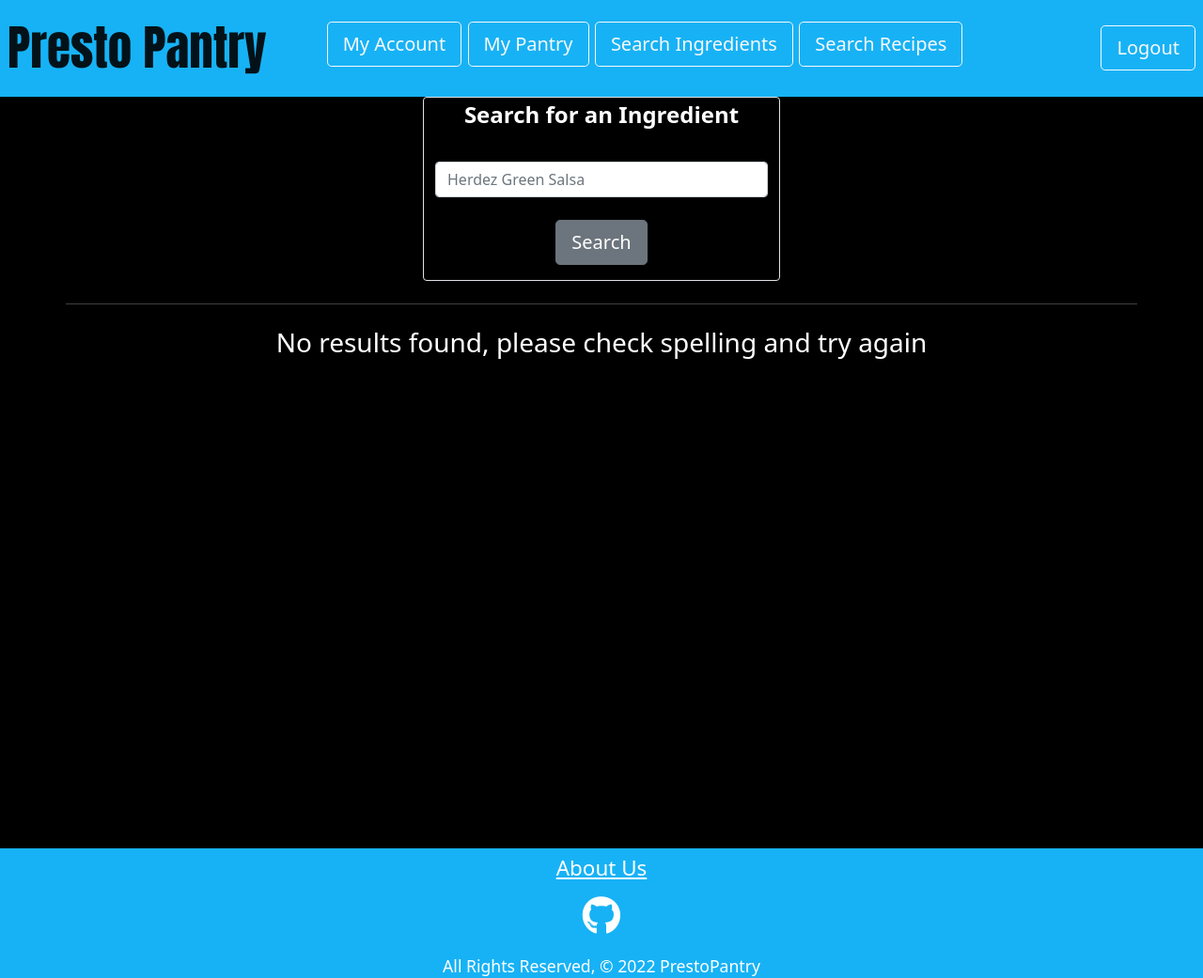
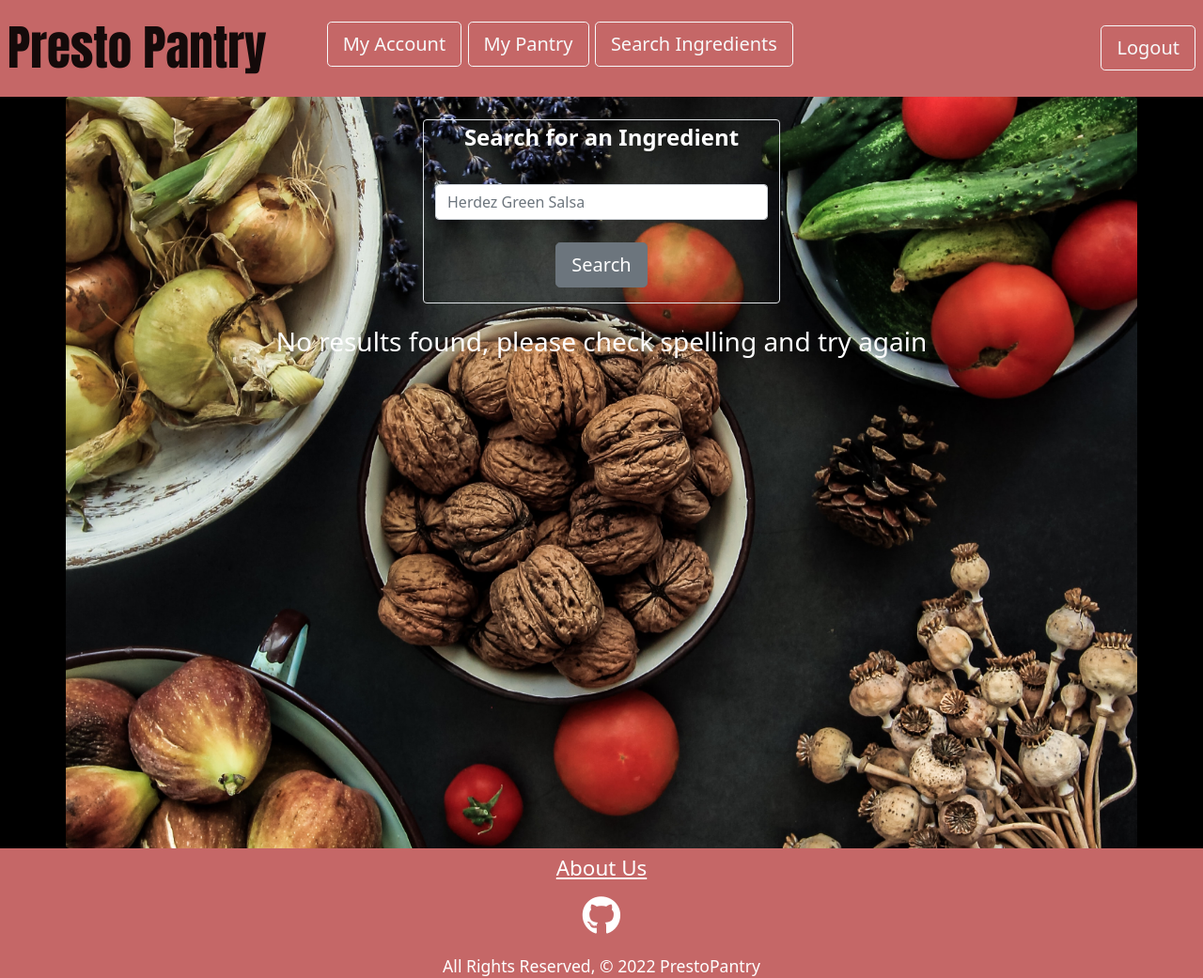
Before and after one commit to dmill166/PrestoPantry, a Django app: page /search-pantry-ingredients/ in a window 1280 px wide. Shown: the whole page at 94% size. Run offline with Django 4.2, Linux system fonts and the light colour scheme; the visitor is signed in with stand-in values (Sample User, id 1); some libraries are stand-ins or nearby versions.

Commit message:
code cleanup

```diff
--- a/prestopantry_app/static/css/style.css
+++ b/prestopantry_app/static/css/style.css
@@ -18,14 +18,13 @@
 .nav_bar{
   padding-left: .5rem;
   padding-right: .5rem;
-  background-color: rgb(23,178,245);
-
+  background-color: rgb(197, 103, 103);
 }
 .padd_nav_button > li{
   padding-right: .4rem;
 }
 .footer{
-  background-color: rgb(23,178,245);
+  background-color: rgb(197, 103, 103);
 }
 .fa-linkedin-in{
   font-size: 2.6rem;
@@ -77,7 +76,6 @@
 }
 .about_us_text > h3{
   color: rgb(110, 166, 251);
-
 }
 .about_us_text > p{
   font-size: 1.3rem;
@@ -104,7 +102,6 @@ color: black;
   text-shadow: #dd4b39;
   color: black;
 }
-
 .google_login_button{
   background-color: #dd4b39;
 }
@@ -113,11 +110,10 @@ background: url("/static/images/blueberry.jpeg") ;
 background-repeat: no-repeat;
 background-position: center;
 background-size: cover;
-
 }
 .signup_card{
   border-radius: 1.5rem;
-  background-color: #c5c5c5cf;
+  background-color: #acb5c3d5;
 }
 .signup_header{
 font-size: 2.2rem;
@@ -131,10 +127,8 @@ color: black;
   text-shadow: #dd4b39;
   color: black;
 }
-
 .edit_account_section{
-/* background-color: #000000; */
-background: url("/static/images/soup.jpeg") ;
+background: url("/static/images/spoon_powder.jpeg") ;
 background-repeat: no-repeat;
 background-position: center;
 background-size: cover;
@@ -187,13 +181,9 @@ background-size: cover;
   background-size: cover;
   background-attachment: fixed;
 }
-
 .recipe_card_image{
-  /* height: 508.59px;
-  width: 546px; */
   min-height: 60%;
   max-width: 65%;
-  /* display: block; */
   border-radius: 1rem;
 }
 .recipe_ingredient_image{
@@ -207,3 +197,9 @@ background-size: cover;
   background-size: contain;
   /* background-attachment: fixed; */
 }
+.search_ingredient_section{
+  background: url("/static/images/ingredients.jpeg");
+  background-repeat: no-repeat;
+  background-position: center;
+  background-size: cover;
+}
--- a/prestopantry_app/templates/about.html
+++ b/prestopantry_app/templates/about.html
@@ -3,7 +3,6 @@
 {% load static %}
 
 <div class="text-center"><h2 class="about_header">About Us</h2></div>
-
     <section>
       <div class="card mb-3 about_us_card">
         <div class="row no-gutters">
--- a/prestopantry_app/templates/base.html
+++ b/prestopantry_app/templates/base.html
@@ -2,6 +2,7 @@
 
 <!doctype html>
 <html lang="en">
+
 <head>
     <meta charset="utf-8">
     <meta name="viewport" content="width=device-width, initial-scale=1, shrink-to-fit=no">
@@ -12,7 +13,8 @@
     <link rel="shortcut icon" href="#">
     <title>PrestoPantry</title>
 </head>
-  <body class= "main_container" style="background-color: rgb(0, 0, 0);">
+
+<body class="main_container" style="background-color: rgb(0, 0, 0);">
 
     <nav class="navbar navbar-expand-lg navbar-light nav_bar">
         <a class="navbar-brand pe-5" href="{% url 'landing_page' %}">Presto Pantry</a>
@@ -25,7 +27,7 @@
 
             <ul class="navbar-nav me-auto mb-2 mb-lg-0 padd_nav_button">
                 <li class="nav-item pb-2">
-            <a  href="{% url 'account' %}" class="btn btn-outline-light btn-lg">My Account</a>
+                    <a href="{% url 'account' %}" class="btn btn-outline-light btn-lg">My Account</a>
                 </li>
                 <li class="nav-item pb-2">
                     <a href="{% url 'pantry' %}" class="btn btn-outline-light btn-lg">My Pantry</a>
@@ -33,15 +35,11 @@
                 <li class="nav-item">
                     <a href="{% url 'search-pantry-ingredients' %}" class="btn btn-outline-light btn-lg">Search Ingredients</a>
                 </li>
-          <li class="nav-item">
-            <a href="{% url 'search-recipes' %}" class="btn btn-outline-light btn-lg">Search Recipes</a>
-          </li>
             </ul>
             <a href="{% url 'logout' %}" class="btn btn-outline-light btn-lg">Logout</a>
 
             {% comment %}
             <a href="{% url 'community' %}" class="btn btn-outline-light btn-lg">Community</a>
-
             {% endcomment %}
 
             {% else %}
@@ -64,7 +62,6 @@
 
     </main>
 
-
     <footer class="footer text-center text-white mt-auto ">
         <div class="container p-1">
             <div class="about-button">
@@ -83,4 +80,5 @@
     <script src="https://cdnjs.cloudflare.com/ajax/libs/popper.js/1.14.7/umd/popper.min.js" integrity="sha384-UO2eT0CpHqdSJQ6hJty5KVphtPhzWj9WO1clHTMGa3JDZwrnQq4sF86dIHNDz0W1" crossorigin="anonymous"></script>
     <script src="https://cdn.jsdelivr.net/npm/bootstrap@5.1.3/dist/js/bootstrap.bundle.min.js" integrity="sha384-ka7Sk0Gln4gmtz2MlQnikT1wXgYsOg+OMhuP+IlRH9sENBO0LRn5q+8nbTov4+1p" crossorigin="anonymous"></script>
 </body>
+
 </html>
--- a/prestopantry_app/templates/login.html
+++ b/prestopantry_app/templates/login.html
@@ -1,7 +1,6 @@
 {% extends 'base.html' %}
 {% load static %}
 {% block content %}
-
 
   <section class="vh-100 login_section" >
     <div class="container py-5 h-100 ">
@@ -14,7 +13,6 @@
               <form action = "{% url 'login' %}" method = "POST">
                 {% csrf_token %}
                 <div class="form-group" >
-
 
                   {% for field in form %}
                   <label class="form-label login_label">{{ field.label }}</label>
--- a/prestopantry_app/templates/search_pantry_ingredients.html
+++ b/prestopantry_app/templates/search_pantry_ingredients.html
@@ -2,11 +2,12 @@
 {% block content %}
 {% load static %}
 
-<div class="container text-white text-center ">
+<section class="vh-100 search_ingredient_section rounded overflow-auto">
+    <div class="container text-white text-center py-4 ">
 <form action = "{% url 'search-pantry-ingredients' %}" method = "post">
     {% csrf_token %}
     <div class="row height d-flex justify-content-center align-items-center">
-        <div class="col-md-4 border rounded ">
+        <div class="col-md-4 border rounded">
             <label for="ingredient_field" class="pb-3 fw-bolder fs-4">Search for an Ingredient</label>
                 <div class="text-danger">
                     <p>{{api_frequency}}</p>
@@ -14,25 +15,10 @@
                 <input class="form-control" id="ingredient_field"  type="text" required="required" placeholder="Herdez Green Salsa" name="ingredient_name">
                 <br>
                 <input type="submit" value="Search" name="ingredient_button" class="btn btn-secondary btn-lg mb-3">
-            </div>
+        </div>
     </div>
 </form>
 </div>
-
-<hr class="my-4 text-white">
-
-<!--  SAVE FOR DISPLAYING INGREDIENTS -->
-
-{% comment %}
-<form action = "{% url 'search-pantry-ingredients' %}" method = "post">
-    {% csrf_token %}
-    <label for="ingredient_name fw-bolder">Search for a recipe via ingredients:</label>
-    <input id="ingredients" type="text" placeholder="pepperoni, cheese, olive" name="ingredients">
-    <input type="submit" value="SEARCH" name="ingredient_per_recipe_button">
-</form>
-{% endcomment %}
-
-
 
     <h3 class="text-center text-white">{{error}}</h3>
 
```
Also changed, not shown: other parts of prestopantry_app/templates/search_pantry_ingredients.html (+2 -43 lines), prestopantry_app/templates/pantry.html (+22 -17 lines), prestopantry_app/templates/recipe_results.html (+4 -53 lines), prestopantry_app/tests/view_tests/test_pantry_ingredients_views.py (+5 -5 lines), prestopantry_app/static/images/ingredients.jpeg (added), prestopantry_app/static/images/soup.jpeg (deleted), prestopantry_app/static/images/spoon_powder.jpeg (added). Lines whose indentation alone changed are shown as unchanged.
